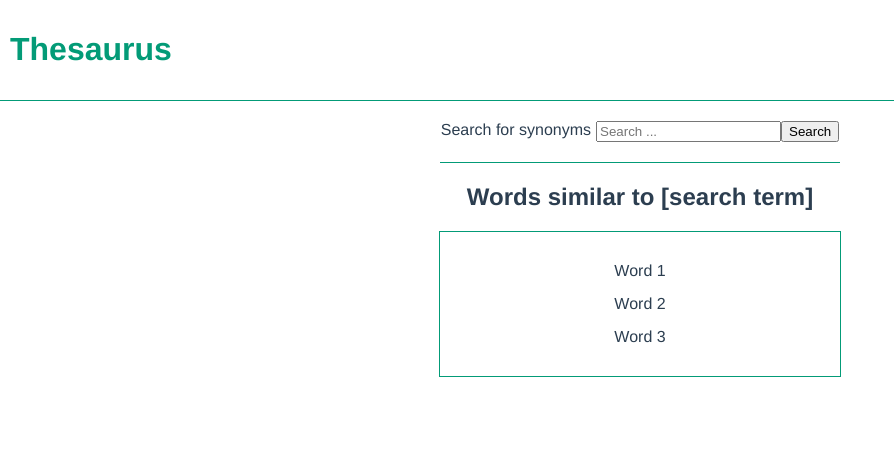
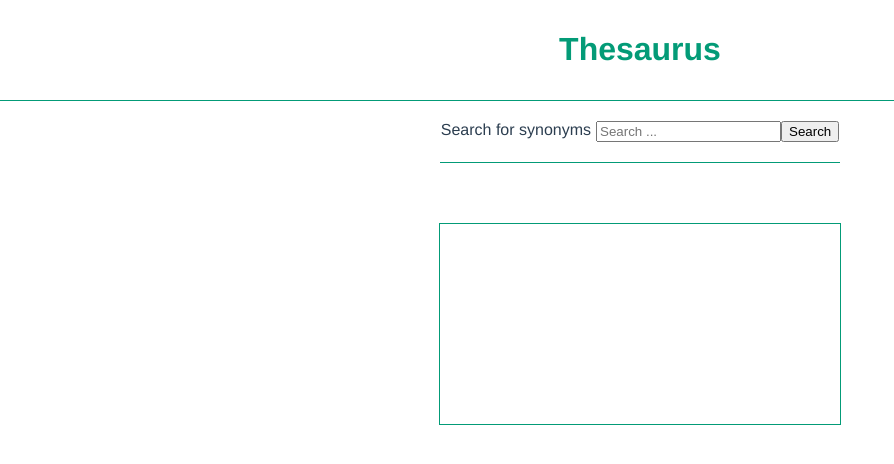
Before and after one commit to bld010/thesaurus, a Vue app: page / in a window 1280 px wide. Shown: the top 464 px of the page, without its empty margins (0-894 px from the left). Built offline with nearby package versions, Linux system fonts and the light colour scheme.

Commit message:
Fetch and display synonyms
* Set up basic structure of header and search bar

* Remove h1 border

* Style word list border and padding

* Add PR template

* Set up searchTerm emitter

* Fetch and save api call results to data object

* Pass results to app

* Display synonyms

```diff
--- a/src/App.vue
+++ b/src/App.vue
@@ -1,8 +1,12 @@
 <template>
   <div id="app">
     <Header />
-    <Search />
-    <WordList />
+    <Search
+      v-on:onSearchInput="updateSearchTerm"
+      v-on:receiveResultsFromSearch="saveResults"
+      :searchTermFromClick="searchTerm"
+    />
+    <WordList :searchTerm="searchTerm" :synonyms="synonyms" />
   </div>
 </template>
 
@@ -21,7 +25,22 @@ export default {
   },
   data: () => {
     return {
-
+      searchTerm: '',
+      results: [],
+      synonyms: [],
+      partOfSpeech: '',
+      definitions: ''
+    }
+  },
+  methods: {
+    updateSearchTerm (value) {
+      this.searchTerm = value
+    },
+    saveResults(value) {
+      this.results = value
+      this.synonyms = value.meta.syns.flat(),
+      this.partOfSpeech = value.fl,
+      this.definitions = value.shortdef
     }
   }
 }
--- a/src/api/apiCalls.js
+++ b/src/api/apiCalls.js
@@ -0,0 +1,22 @@
+
+
+
+export const fetchSynonyms = async (searchTerm) => {
+
+
+
+  let url =`https://www.dictionaryapi.com/api/v3/references/thesaurus/json/${searchTerm}?key=${process.env.VUE_APP_API_KEY}`
+
+  try {
+    let data = await fetch(url)
+    if (!data.ok) {
+      throw new Error('There was an error when fetching your synonyms. Please try again.')
+    }
+    let results = await data.json()
+    return results[0]
+  } catch (error) {
+    return error
+  }
+
+
+}
--- a/src/components/Header.vue
+++ b/src/components/Header.vue
@@ -9,13 +9,6 @@
 
   export default {
     name: 'Header',
-    components: {
-    },
-    data: () => {
-      return {
-
-      }
-    }
   }
 </script>
 
@@ -31,6 +24,6 @@ header {
   padding: 10px;
   display: flex;
   flex-direction: row;
-  justify-content: flex-start;
+  justify-content: center;
 }
 </style>
--- a/src/components/Search.vue
+++ b/src/components/Search.vue
@@ -1,39 +1,80 @@
 <template>
-  <form class="Search">
+  <div>
+    <form class="Search">
     <label for="search">Search for synonyms</label>
     <input
       placeholder="Search ..."
       name="search"
       v-model="searchTerm"
+      v-on:keyup="emitSearchTermToApp"
     >
-    <button v-on:click.prevent v-on:click="fetchSynonyms">Search</button>
-    {{ searchTerm }}
-  </form>
+    <button v-on:click.prevent="fireFetchCall(searchTerm)">Search</button>
+    </form>
+    <div>
+      <h2 v-if="loading === true">Loading...</h2>
+      <h2 v-if="synonyms.length > 0">Words similar to "{{searchTerm}}"</h2>
+      <h2 v-if="error !== ''">No synonyms found for "{{searchTerm}}"</h2>
+    </div>
+  </div>
+
 </template>
 
 <script>
-
+import { fetchSynonyms } from '../api/apiCalls.js';
 
 export default {
   name: 'Search',
-  data() {
+  props: ['searchTermFromClick'],
+  watch: {
+    searchTermFromClick: function() {
+      this.searchTerm=this.searchTermFromClick,
+      this.fireFetchCall(this.searchTerm)
+    }
+  },
+  data: function() {
     return {
-      searchTerm: ''
+      searchTerm: '',
+      results: [],
+      synonyms: [],
+      error: '',
+      loading: false
     }
   },
   methods: {
-    async fetchSynonyms() {
+    emitSearchTermToApp: function() {
+      this.$emit('onSearchInput', this.searchTerm)
+    },
+    emitResultsToApp: function() {
+      this.$emit('receiveResultsFromSearch', this.results)
+    },
+    fireFetchCall: async function() {
+      try {
+        this.loading = true;
+        let searchResults = await fetchSynonyms(this.searchTerm)
+        this.results = await searchResults
+        this.synonyms = searchResults.meta.syns.flat()
+        this.loading = false
+        this.emitResultsToApp();
+      } catch (error) {
+        this.error = 'There was an error finding your synonyms. Please try again.'
+        this.loading = false
+      }
 
     }
   }
 }
 
+
 </script>
 
 <style scoped>
 
+div {
+  min-height: 80px;
+}
+
 form {
-  margin-top: 20px;
+  margin-top: 30px;
   display: flex;
   flex-direction: row;
   min-width: 30%;
@@ -42,6 +83,10 @@ form {
   padding-bottom: 20px;
   border-bottom: 1px solid #039B77;
   justify-content: center;
+}
+
+p {
+  margin: auto
 }
 
 input {
@@ -65,4 +110,8 @@ li {
 a {
   color: #42b983;
 }
+
+div {
+  min-height: 40px;
+}
 </style>
--- a/src/components/WordList.vue
+++ b/src/components/WordList.vue
@@ -1,33 +1,68 @@
 <template>
   <section>
-  <h2>Words similar to [search term]</h2>
+
     <ul>
-      <li>Word 1</li>
-      <li>Word 2</li>
-      <li>Word 3</li>
+      <li v-for="(synonym, index) in synonyms" :key="index" tabindex=0>
+        {{synonym}}
+        </li>
     </ul>
   </section>
 </template>
 
 <script>
+
+
 export default {
   name: 'WordList',
-  props: ['searchTerm']
+  props: ['searchTerm', 'synonyms'],
+  data: function () {
+    return {
+      synonymResults: this.synonyms
+    }
+  },
+  methods: {
+    emitSearchTermToApp: function() {
+      this.$emit('onSearchInput', this.searchTerm)
+    },
+  }
 }
+
 </script>
 
 <style scoped>
 
+section {
+  overflow-y: scroll;
+  min-height: 200px;
+  max-height: 500px;
+  width: 400px;
+  border: 1px solid #039B77;
+  margin: auto;
+}
+
   ul {
+    /* min-height: 200px; */
     list-style: none;
-    max-width: 400px;
+    /* max-width: 400px; */
     margin: auto;
-    border: 1px solid #039B77;
-    padding: 20px 0 20px 0;
+    padding: 20px 0px 20px 40px;
+    /* max-height: 400px; */
+    /* height: 400px; */
+    column-count: 2;
+    column-width: 50%;
+    overflow-y: scroll;
   }
 
   li {
-    margin: 5px;
+    margin: 10px;
     padding: 5px;
+    width: 50%;
   }
+
+  li:hover {
+    cursor: pointer
+  }
+
+
+
 </style>
```
Also changed, not shown: 1 other file (tests, documents, lock files or other folders).
